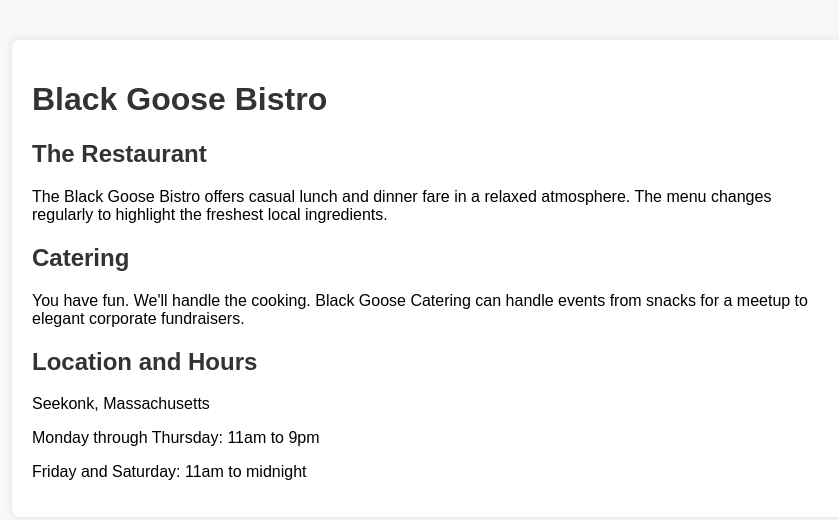
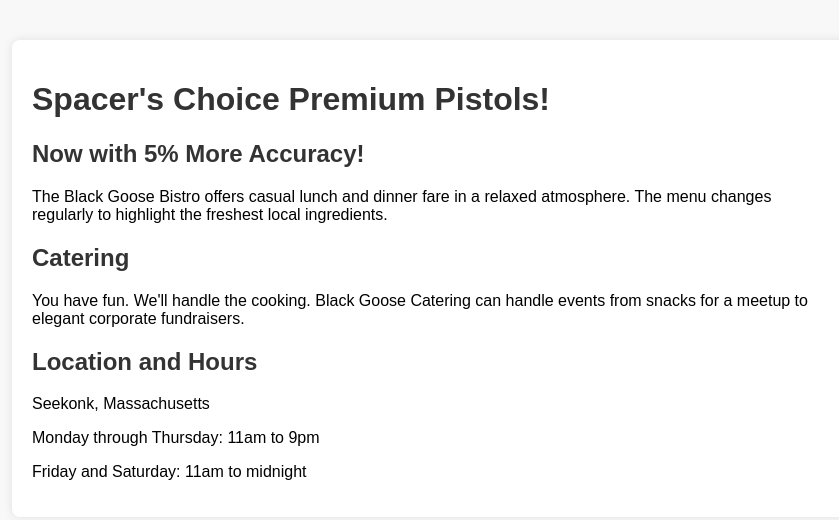
Before and after one commit to landonpayne01/WebDesign, a plain HTML site: page index.html in a window 1280 px wide. Shown: the whole page, without its empty margins (208-1047 px from the left). Drawn offline with Linux system fonts and the light colour scheme.

Commit message:
Update index.html

```diff
--- a/index.html
+++ b/index.html
@@ -26,9 +26,9 @@
 </head>
 <body>
     <div class="container">
-        <h1>Black Goose Bistro</h1>
+        <h1>Spacer's Choice Premium Pistols!</h1>
 
-        <h2>The Restaurant</h2>
+        <h2>Now with 5% More Accuracy!</h2>
         <p>The Black Goose Bistro offers casual lunch and dinner fare in a relaxed atmosphere. The menu changes regularly to highlight the freshest local ingredients.</p>
 
         <h2>Catering</h2>
```
